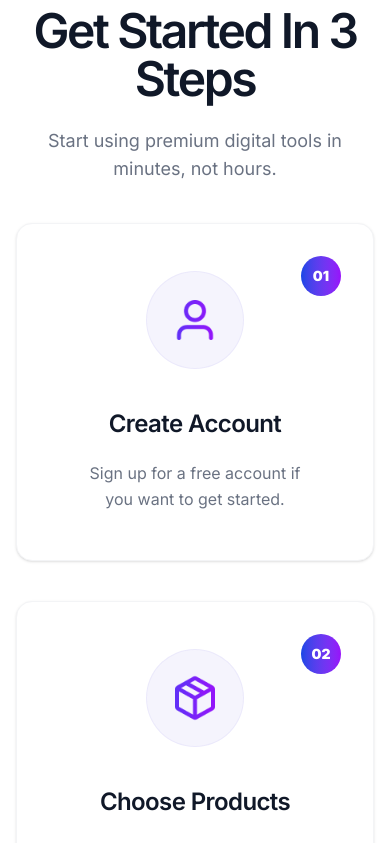
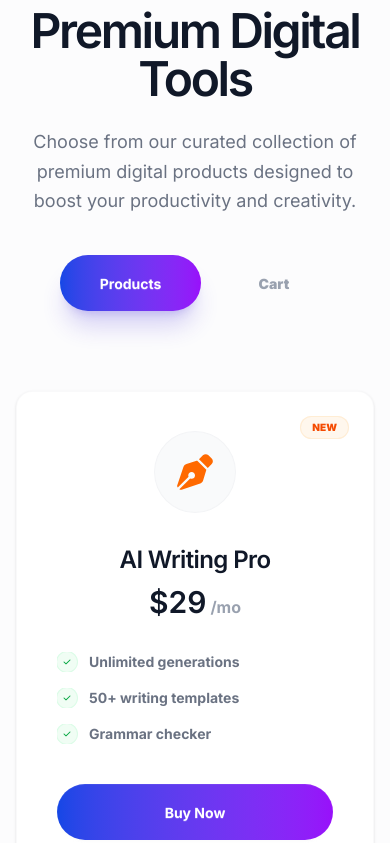
Before and after one commit to rayhan-fardous/digitools-platform, a React (Vite) app: page / in a window 390 px wide. Shown: the part 1880-2723 px from the top of the page. Built offline with nearby package versions, Linux system fonts and the light colour scheme.

Commit message:
digital tools section added

```diff
--- a/package.json
+++ b/package.json
@@ -13,6 +13,7 @@
     "@tailwindcss/vite": "^4.2.2",
     "react": "^19.2.4",
     "react-dom": "^19.2.4",
+    "react-icons": "^5.6.0",
     "tailwindcss": "^4.2.2"
   },
   "devDependencies": {
--- a/src/App.jsx
+++ b/src/App.jsx
@@ -1,4 +1,15 @@
-import { useState } from "react";
+import {
+  FaBullhorn,
+  FaCartShopping,
+  FaCheck,
+  FaFacebookF,
+  FaFileInvoice,
+  FaGear,
+  FaInstagram,
+  FaPalette,
+  FaPenNib,
+  FaXTwitter,
+} from "react-icons/fa6";
 
 const Navbar = () => (
   <nav
@@ -128,6 +139,153 @@ const Stats = () => (
   </section>
 );
 
+const ToolCard = ({ icon: Icon, name, price, badge, features, iconColor }) => (
+  <div
+    className="bg-white p-10 rounded-2xl shadow-sm border border-gray-100/50 hover:shadow-xl hover:border-primary/20 transition-all duration-500 flex flex-col items-center text-center group relative overflow-hidden"
+    style={{ fontFamily: "Inter, sans-serif" }}
+  >
+    {badge && (
+      <span
+        className={`absolute top-6 right-6 text-[10px] uppercase font-black px-3 py-1 rounded-full ring-1 ring-inset ${
+          badge === "New"
+            ? "bg-orange-50 text-orange-600 ring-orange-100"
+            : badge === "Hot"
+              ? "bg-green-50 text-green-600 ring-green-100"
+              : badge === "Popular"
+                ? "bg-blue-50 text-blue-600 ring-blue-100"
+                : badge === "Best Seller"
+                  ? "bg-yellow-50 text-yellow-600 ring-yellow-100"
+                  : "bg-indigo-50 text-indigo-600 ring-indigo-100"
+        }`}
+      >
+        {badge}
+      </span>
+    )}
+    <div
+      className={`w-20 h-20 rounded-full bg-gray-50 flex items-center justify-center mb-8 group-hover:scale-110 transition-transform duration-500 group-hover:bg-primary/5 ring-1 ring-gray-100 group-hover:ring-primary/20`}
+    >
+      <Icon className={`text-4xl ${iconColor}`} />
+    </div>
+    <h3 className="text-2xl font-semibold text-gray-900 mb-2 tracking-tight">
+      {name}
+    </h3>
+    <div className="flex items-baseline gap-1 mb-8">
+      <span className="text-3xl font-semibold text-gray-900">${price}</span>
+      <span className="text-gray-400 font-bold">/mo</span>
+    </div>
+    <div className="space-y-4 mb-10 w-full text-left">
+      {features.map((f, i) => (
+        <div
+          key={i}
+          className="flex items-center gap-3 text-sm text-gray-500 font-bold whitespace-nowrap overflow-hidden text-ellipsis"
+        >
+          <div className="w-5 h-5 rounded-full bg-green-50 flex items-center justify-center shrink-0 ring-1 ring-green-100">
+            <FaCheck className="w-2 h-2 text-green-600 shrink-0" />
+          </div>
+          {f}
+        </div>
+      ))}
+    </div>
+    <button
+      className="btn bg-linear-to-r from-blue-700 to-purple-600
+hover:from-purple-600 hover:to-pink-500 btn-block hover:scale-[1.02] active:scale-[0.98] rounded-full h-14 group-hover:shadow-xl group-hover:shadow-primary/30 transition-all font-bold border-none text-white"
+    >
+      Buy Now
+    </button>
+  </div>
+);
+
+const Tools = () => {
+  const tools = [
+    {
+      name: "AI Writing Pro",
+      icon: FaPenNib,
+      iconColor: "text-orange-500",
+      price: "29",
+      badge: "New",
+      features: [
+        "Unlimited generations",
+        "50+ writing templates",
+        "Grammar checker",
+      ],
+    },
+    {
+      name: "Design Templates Pack",
+      icon: FaPalette,
+      iconColor: "text-pink-500",
+      price: "59",
+      badge: "Free Trial",
+      features: ["2000+ templates", "Monthly updates", "Commercial license"],
+    },
+    {
+      name: "Premium Stock Assets",
+      icon: FaCartShopping,
+      iconColor: "text-blue-500",
+      price: "19",
+      badge: "Hot",
+      features: ["1M+ assets", "Cancel any time", "High resolution"],
+    },
+    {
+      name: "Automation Toolkit",
+      icon: FaGear,
+      iconColor: "text-blue-600",
+      price: "79",
+      badge: "Popular",
+      features: ["50+ Automations", "All tools", "Custom workflows"],
+    },
+    {
+      name: "Resume Builder Pro",
+      icon: FaFileInvoice,
+      iconColor: "text-yellow-500",
+      price: "15",
+      badge: "New",
+      features: ["Top 500 templates", "50+ registrations", "Export as PDF"],
+    },
+    {
+      name: "Social Media Content Kit",
+      icon: FaBullhorn,
+      iconColor: "text-indigo-500",
+      price: "39",
+      badge: "Best Seller",
+      features: ["1000+ videos", "Schedule in store", "Analytics dashboard"],
+    },
+  ];
+  return (
+    <section
+      className="py-32 bg-gray-50/50"
+      style={{ fontFamily: "Inter, sans-serif" }}
+    >
+      <div className="max-w-7xl mx-auto px-4">
+        <div className="text-center mb-20">
+          <h2 className="text-5xl font-semibold text-gray-900 mb-6 tracking-tighter  text-center w-full block">
+            Premium Digital Tools
+          </h2>
+          <p className="text-gray-500 max-w-2xl mx-auto text-lg leading-relaxed text-center block mb-8">
+            Choose from our curated collection of premium digital products
+            designed to boost your productivity and creativity.
+          </p>
+          <div className="flex justify-center gap-4 mt-10">
+            <button
+              className="btn bg-linear-to-r from-blue-700 to-purple-600
+hover:from-purple-600 hover:to-pink-500 rounded-full px-10 h-14 text-white shadow-xl shadow-primary/20 border-none font-bold"
+            >
+              Products
+            </button>
+            <button className="btn btn-ghost rounded-full px-10 h-14 text-gray-400 font-black hover:text-white transition-colors">
+              Cart
+            </button>
+          </div>
+        </div>
+        <div className="grid grid-cols-1 md:grid-cols-2 lg:grid-cols-3 gap-10">
+          {tools.map((t, i) => (
+            <ToolCard key={i} {...t} />
+          ))}
+        </div>
+      </div>
+    </section>
+  );
+};
+
 const Steps = () => (
   <section
     className="py-32 bg-white"
@@ -138,11 +296,11 @@ const Steps = () => (
         <h2 className="text-5xl font-semibold text-gray-900 mb-6 tracking-tighter">
           Get Started In 3 Steps
         </h2>
-        <p className="text-gray-500 max-w-xl mx-auto text-lg">
+        <p className="text-gray-500 max-w-xl mx-auto text-lg leading-relaxed">
           Start using premium digital tools in minutes, not hours.
         </p>
       </div>
-      <div className="grid grid-cols-1 md:grid-cols-3 gap-10">
+      <div className="grid grid-cols-1 md:grid-cols-3 gap-10 lg:gap-12 px-2">
         {[
           {
             title: "Create Account",
@@ -165,7 +323,7 @@ const Steps = () => (
         ].map((s, i) => (
           <div
             key={i}
-            className="bg-white p-12 rounded-2xl border border-gray-100 hover:shadow-xl transition-all duration-300 relative group overflow-hidden shadow-sm"
+            className="bg-white p-12 rounded-2xl border border-gray-100 hover:shadow-xl hover:-translate-y-2 transition-all duration-300 relative group overflow-hidden shadow-sm"
           >
             <div className="absolute top-8 right-8">
               <span className="w-10 h-10 rounded-full bg-linear-to-r from-blue-700 to-purple-600 text-white flex items-center justify-center font-black text-sm">
@@ -251,7 +409,7 @@ const Pricing = () => (
           </div>
           <button
             className="btn bg-linear-to-r from-blue-700 to-purple-700
-hover:from-purple-600 hover:to-pink-500 btn-block rounded-full h-14 text-white shadow-xl shadow-primary/20 border-none font-bold text-lg hover:shadow-2xl transition-all"
+hover:from-purple-600 hover:to-pink-500 btn-block hover:scale-[1.02] active:scale-[0.98] rounded-full h-14 text-white shadow-xl shadow-primary/20 border-none font-bold text-lg hover:shadow-2xl transition-all"
           >
             Get Started Now
           </button>
@@ -304,7 +462,7 @@ hover:from-purple-600 hover:to-pink-500 btn-block rounded-full h-14 text-white s
                 </div>
               ))}
             </div>
-            <button className="btn bg-white text-primary border-none hover:bg-gray-50 rounded-full h-14 btn-block shadow-2xl font-bold text-lg px-8">
+            <button className="btn bg-white text-primary border-none hover:bg-gray-50 hover:scale-[1.02] active:scale-[0.98] rounded-full h-14 btn-block shadow-2xl font-bold text-lg px-8 transition-all">
               Start Free Trial
             </button>
           </div>
@@ -355,7 +513,7 @@ hover:from-purple-600 hover:to-pink-500 btn-block rounded-full h-14 text-white s
           </div>
           <button
             className="btn bg-linear-to-r from-blue-700 to-purple-700
-hover:from-purple-600 hover:to-pink-500 btn-block rounded-full h-14 text-white shadow-xl shadow-primary/20 border-none font-bold text-lg hover:shadow-2xl transition-all"
+hover:from-purple-600 hover:to-pink-500 btn-block hover:scale-[1.02] active:scale-[0.98] rounded-full h-14 text-white shadow-xl shadow-primary/20 border-none font-bold text-lg hover:shadow-2xl transition-all"
           >
             Contact Sales
           </button>
@@ -379,10 +537,10 @@ const CTA = () => (
         smarter. Start your free trial today.
       </p>
       <div className="flex flex-col sm:flex-row justify-center gap-6 relative z-10">
-        <button className="btn bg-white text-primary border-none hover:bg-gray-100 rounded-full h-14 px-6 text-lg shadow-2xl">
+        <button className="btn bg-white text-primary border-none hover:bg-gray-100 hover:scale-[1.05] active:scale-[0.95] rounded-full h-14 px-6 text-lg shadow-[0_20px_50px_-10px_rgba(0,0,0,0.3)] transition-all">
           Explore Products
         </button>
-        <button className="btn btn-outline border-white/30 text-white hover:bg-white/10 hover:border-white rounded-full h-14 px-6 text-lg transition-all">
+        <button className="btn btn-outline border-white/30 text-white hover:bg-white/10 hover:scale-[1.05] active:scale-[0.95] hover:border-white rounded-full h-14 px-6 text-lg transition-all">
           View Pricing
         </button>
       </div>
@@ -407,15 +565,16 @@ const Footer = () => (
             productivity software all in one place. Start creating today for
             free.
           </p>
-          <div className="flex items-center gap-5">
-            {[1, 2, 3].map((s) => (
-              <a
-                key={s}
-                className="w-12 h-12 rounded-2xl bg-white/5 border border-white/5 flex items-center justify-center hover:bg-primary hover:border-primary transition-all cursor-pointer group shadow-lg"
-              >
-                <div className="w-6 h-6 bg-white/60 group-hover:bg-white rounded-md transition-colors"></div>
-              </a>
-            ))}
+          <div className="flex items-center gap-6">
+            <a className="w-14 h-14 rounded-2xl bg-white/5 border border-white/5 flex items-center justify-center hover:bg-primary hover:border-primary transition-all cursor-pointer group shadow-2xl">
+              <FaFacebookF className="text-2xl text-white/40 group-hover:text-white transition-colors" />
+            </a>
+            <a className="w-14 h-14 rounded-2xl bg-white/5 border border-white/5 flex items-center justify-center hover:bg-primary hover:border-primary transition-all cursor-pointer group shadow-2xl">
+              <FaInstagram className="text-2xl text-white/40 group-hover:text-white transition-colors" />
+            </a>
+            <a className="w-14 h-14 rounded-2xl bg-white/5 border border-white/5 flex items-center justify-center hover:bg-primary hover:border-primary transition-all cursor-pointer group shadow-2xl">
+              <FaXTwitter className="text-2xl text-white/40 group-hover:text-white transition-colors" />
+            </a>
           </div>
         </div>
         <div>
@@ -502,7 +661,7 @@ const Footer = () => (
       </div>
       <div className="pt-10 border-t border-white/5 flex flex-col md:flex-row justify-between items-center gap-6 text-white/20 text-[14px] font-black">
         <p>&copy; 2025 DigiTools Inc. Everything Reserved.</p>
-        <div className="flex gap-10">
+        <div className="flex gap-12">
           <a className="hover:text-white transition-colors cursor-pointer">
             Privacy Path
           </a>
@@ -520,11 +679,12 @@ const Footer = () => (
 
 export default function App() {
   return (
-    <div className="min-h-screen bg-white">
+    <div className="min-h-screen bg-white  selection:bg-primary/20 selection:text-primary">
       <Navbar />
       <main>
         <Hero />
         <Stats />
+        <Tools />
         <Steps />
         <Pricing />
         <CTA />
```
Also changed, not shown: public/products/camera.png (added), 1 other file (tests, documents, lock files or other folders).
